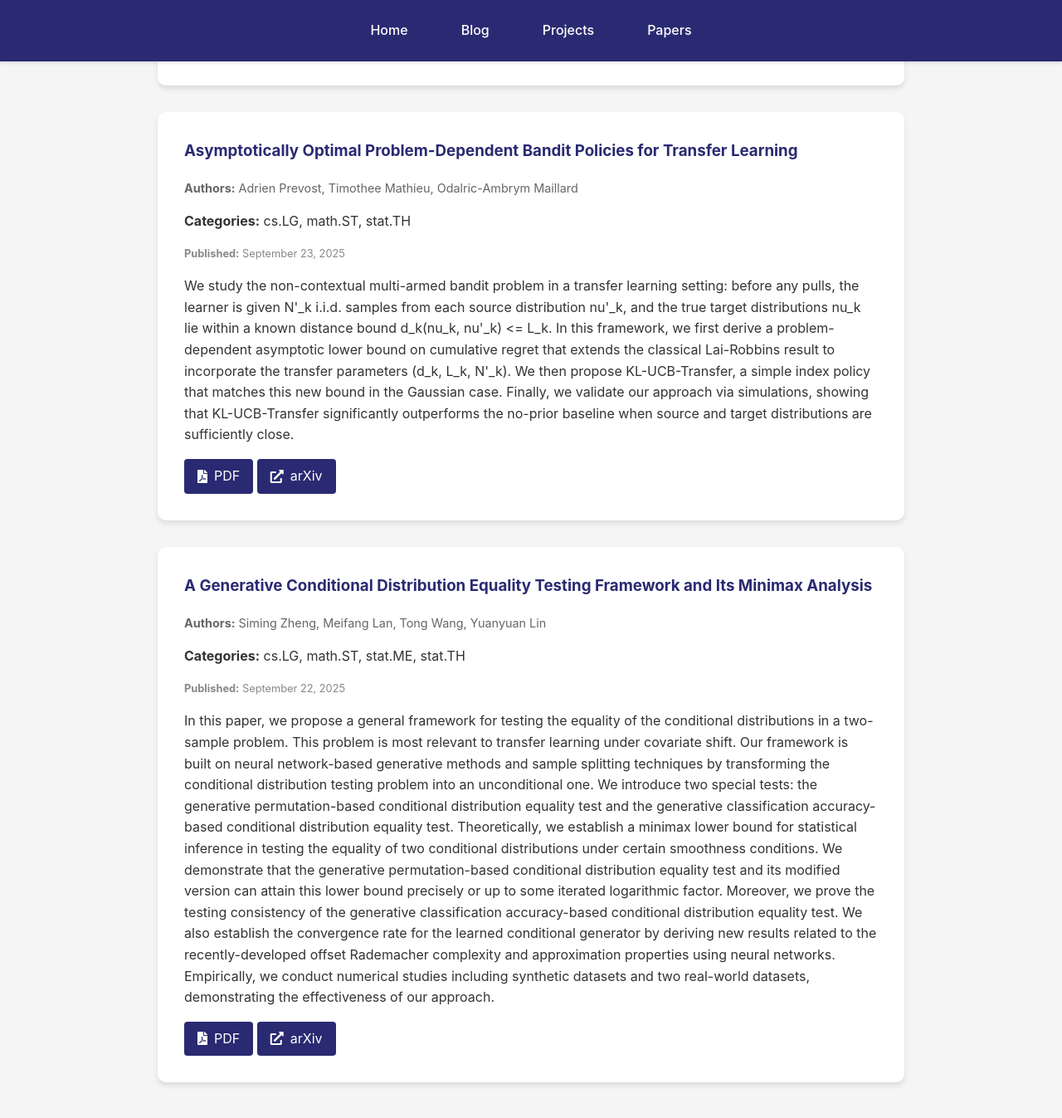
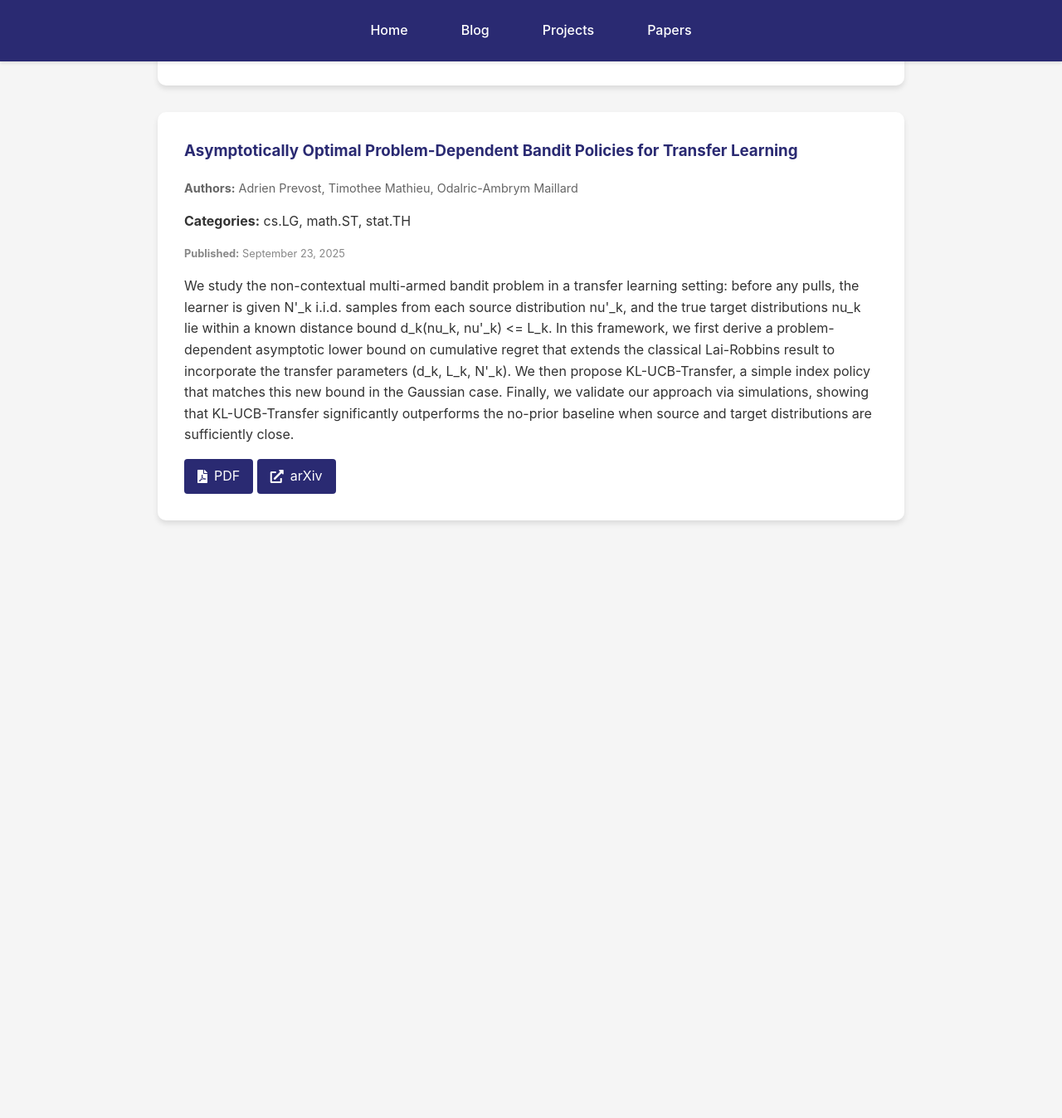
Before and after one commit to kyZhan2002/mypage, a Jekyll site: the page built from papers/index.html, in a window 1280 px wide and 1400 px high, scrolled down 5260 px. Shown: the top 1347 px of the window at 83% size. Built offline with Jekyll 4.4.1, drawn with Linux system fonts in a browser that asks for light colours; after the commit the page ends 5983 px from its top, so only the background shows below that.

Commit message:
Update arXiv papers

```diff
--- a/_data/arxiv_cache.json
+++ b/_data/arxiv_cache.json
@@ -1,5 +1,5 @@
 {
-  "timestamp": 1759713567,
+  "timestamp": 1759799891,
   "papers": [
     {
       "title": "Exactly or Approximately Wasserstein Distributionally Robust Estimation\n  According to Wasserstein Radii Being Small or Large",
@@ -147,25 +147,6 @@
       ],
       "pdf_link": "http://arxiv.org/pdf/2509.19098v1",
       "arxiv_url": "http://arxiv.org/abs/2509.19098v1"
-    },
-    {
-      "title": "A Generative Conditional Distribution Equality Testing Framework and Its\n  Minimax Analysis",
-      "authors": [
-        "Siming Zheng",
-        "Meifang Lan",
-        "Tong Wang",
-        "Yuanyuan Lin"
-      ],
-      "abstract": "In this paper, we propose a general framework for testing the equality of the\nconditional distributions in a two-sample problem. This problem is most\nrelevant to transfer learning under covariate shift. Our framework is built on\nneural network-based generative methods and sample splitting techniques by\ntransforming the conditional distribution testing problem into an unconditional\none. We introduce two special tests: the generative permutation-based\nconditional distribution equality test and the generative classification\naccuracy-based conditional distribution equality test. Theoretically, we\nestablish a minimax lower bound for statistical inference in testing the\nequality of two conditional distributions under certain smoothness conditions.\nWe demonstrate that the generative permutation-based conditional distribution\nequality test and its modified version can attain this lower bound precisely or\nup to some iterated logarithmic factor. Moreover, we prove the testing\nconsistency of the generative classification accuracy-based conditional\ndistribution equality test. We also establish the convergence rate for the\nlearned conditional generator by deriving new results related to the\nrecently-developed offset Rademacher complexity and approximation properties\nusing neural networks. Empirically, we conduct numerical studies including\nsynthetic datasets and two real-world datasets, demonstrating the effectiveness\nof our approach.",
-      "published": "September 22, 2025",
-      "categories": [
-        "cs.LG",
-        "math.ST",
-        "stat.ME",
-        "stat.TH"
-      ],
-      "pdf_link": "http://arxiv.org/pdf/2509.17729v2",
-      "arxiv_url": "http://arxiv.org/abs/2509.17729v2"
     }
   ]
 }
```
